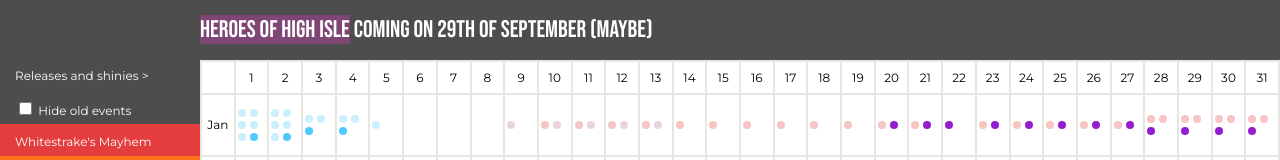
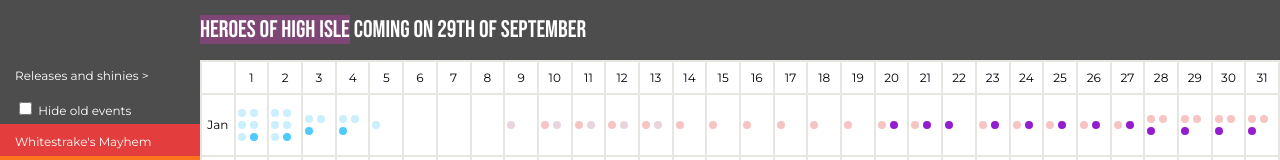
Before and after one commit to Nairinhe/Nairinhe.github.io, a plain HTML site: page index.html in a window 1280 px wide. Shown: the top 160 px of the page. Drawn offline with nearby package versions, Linux system fonts and the light colour scheme.

Commit message:
season event confirmed https://www.elderscrollsonline.com/en-us/news/post/62811

```diff
--- a/index.html
+++ b/index.html
@@ -23,7 +23,7 @@
 <body>
   <div>
     <!--text class="Undaunted">Undaunted Celebration</text><text> is on from 8th till 20th of September, </text-->
-    <text class="Season">Heroes of High Isle</text><text> coming on 29th of September (maybe)</text>
+    <text class="Season">Heroes of High Isle</text><text> coming on 29th of September</text>
   </div>
   <div>
 		<ul>
```
